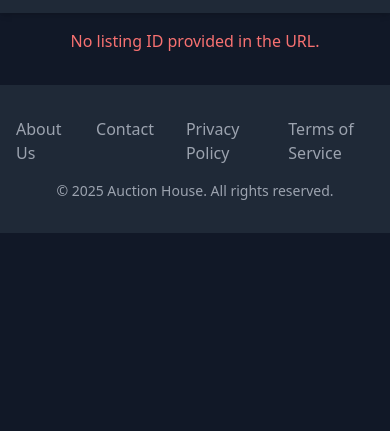
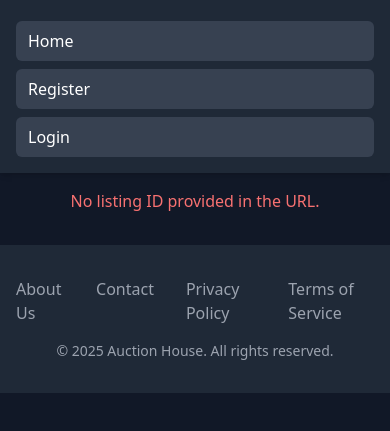
Before and after one commit to Mariengs/SemesterProject2, a website built with Vite: page html/single-listing.html in a window 390 px wide. Shown: the part 51-482 px from the top of the page. Built offline with nearby package versions, Linux system fonts and the light colour scheme.

Commit message:
removed double

```diff
--- a/html/single-listing.html
+++ b/html/single-listing.html
@@ -62,7 +62,7 @@
         <!-- Mobile Menu -->
         <div
           id="mobile-menu"
-          class="md:hidden hidden flex flex-col space-y-2 mt-2 pb-4"
+          class="md:hidden flex flex-col space-y-2 mt-2 pb-4"
         >
           <a
             href="/"
```
